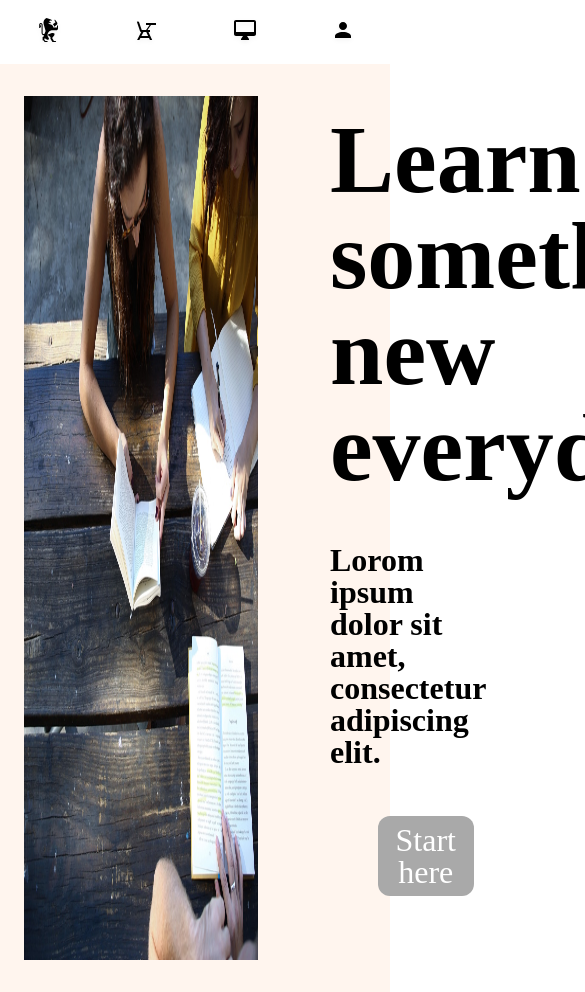
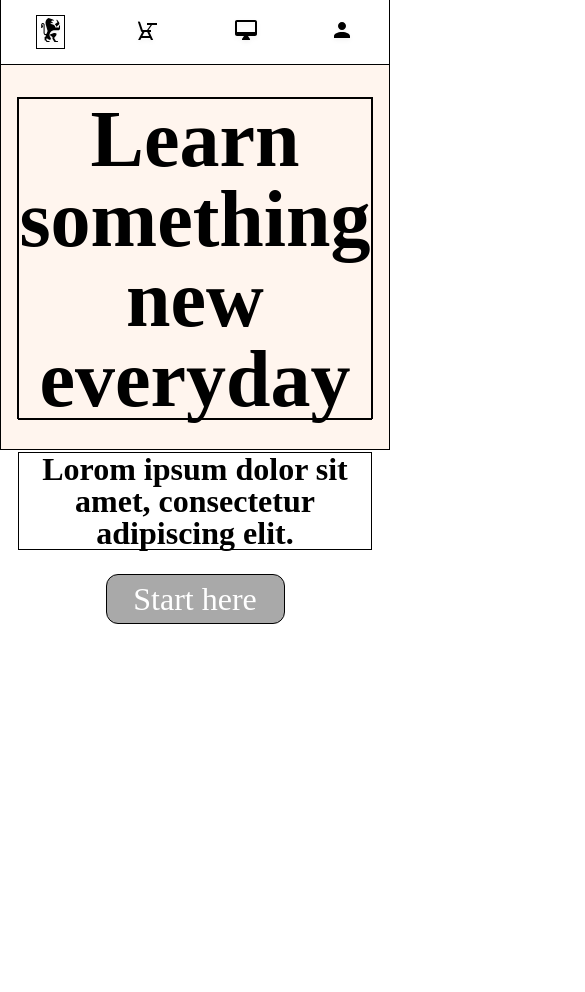
Before and after one commit to JohnMajor001/Capstone-Project, a plain HTML site: page CapstoneProjectRepo/index.html in a window 390 px wide. Shown: the top 992 px of the page, 585 px wide, since content can reach past the window. After the commit the page ends 844 px from the top, so only its background shows below. Drawn offline with Linux system fonts and the light colour scheme.

Commit message:
Responsive first section done

```diff
--- a/CapstoneProjectRepo/index.html
+++ b/CapstoneProjectRepo/index.html
@@ -29,14 +29,15 @@
   </div>
 </div>
 <!-- First Section -->
-<div class="firstSection">
-  <img class="firstSectionImg" src="./resources/capstone_colmar_assets/images/banner.jpg" alt="Overview of female students studying"/>
-  <div class="firstSectionText">
-    <h1 class="bold">Learn something new everyday</h1>
-    <p class="bold">Lorom ipsum dolor sit amet, consectetur adipiscing elit.</p>
+<div class="firstSection border">
+  <img class="firstSectionImg mobileDisappear breakDisappear border" src="./resources/capstone_colmar_assets/images/banner.jpg" alt="Overview of female students studying"/>
+  <div class="firstSectionText border">
+    <h1 class="bold border">Learn something new everyday</h1>
+    <p class="bold border">Lorom ipsum dolor sit amet, consectetur adipiscing elit.</p>
     <h4 class="border">Start here</h4>
   </div>
 </div>
+<!-- Second Section -->
 
 </body>
 </html>
--- a/CapstoneProjectRepo/resources/css/style.css
+++ b/CapstoneProjectRepo/resources/css/style.css
@@ -10,9 +10,9 @@ html {
 .opacity {
   opacity: 0.5;
 }
- /*.border {
+ .border {
   border: 1px solid black;
-}*/
+}
 /* HEADER */
 .header {
   display: flex;
@@ -44,7 +44,7 @@ html {
   height: 100%;
 }
 
-/* HEADER FIRST BREAK POINT */
+/* HEADER BREAK POINT */
 
 @media only screen and (max-width: 740px) {
   .breakDisappear {
@@ -113,3 +113,30 @@ background-color: seashell;
 .firstSectionText p {
   font-size: 2rem;
 }
+@media only screen and (max-width: 740px) {
+  .firstSection {
+  display: flex;
+  padding: 2rem 1rem;
+  height: 20rem;
+  }
+  .firstSectionText {
+    height: 100%;
+    display: flex;
+    width: 100%;
+    flex-direction: column;
+    align-items: center;
+    padding: 0;
+    text-align: center;
+  }
+  .firstSectionText h1 {
+   font-size: 5rem;
+   margin-bottom: 2rem;
+  }
+  .firstSectionText h4 {
+    margin-top: 1.5rem;
+    text-align: center;
+    padding: 0.5rem 0;
+    width: 50%;
+  }
+}
+/* SECOND SECTION */
```
